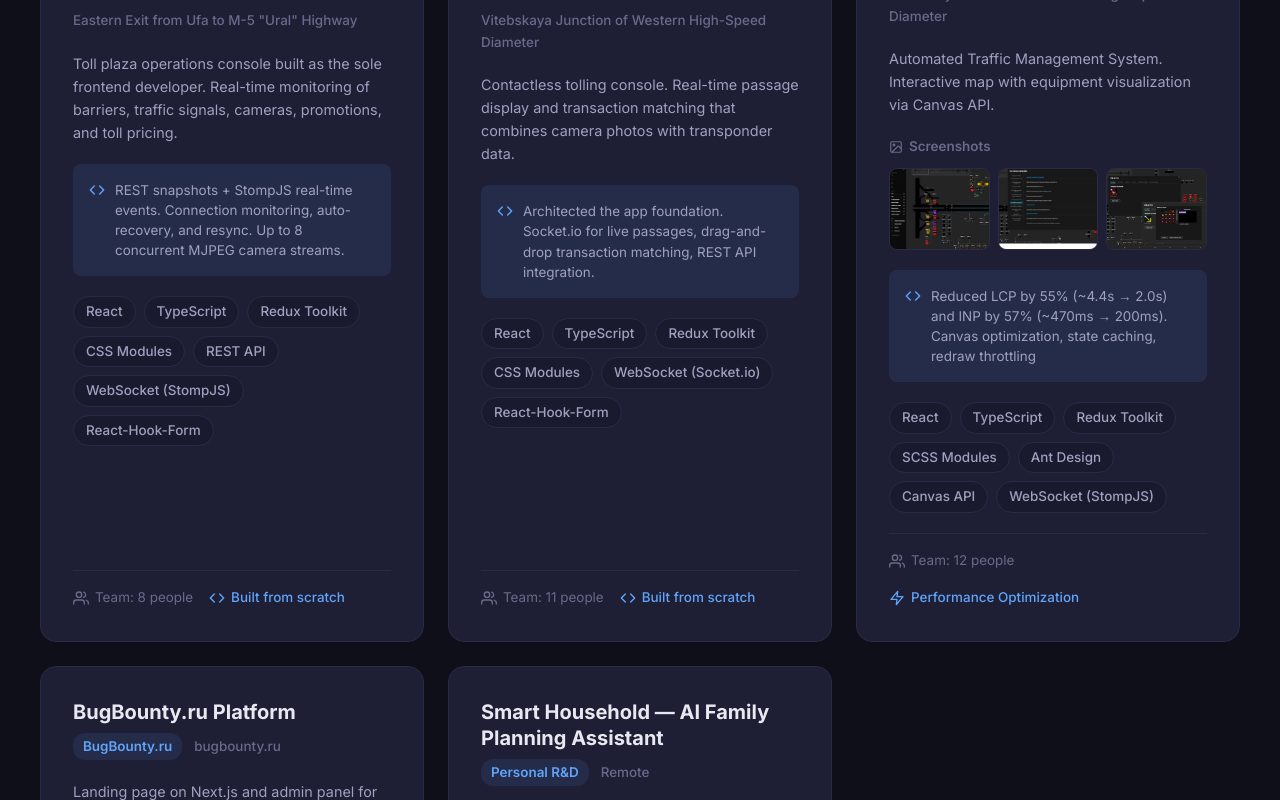
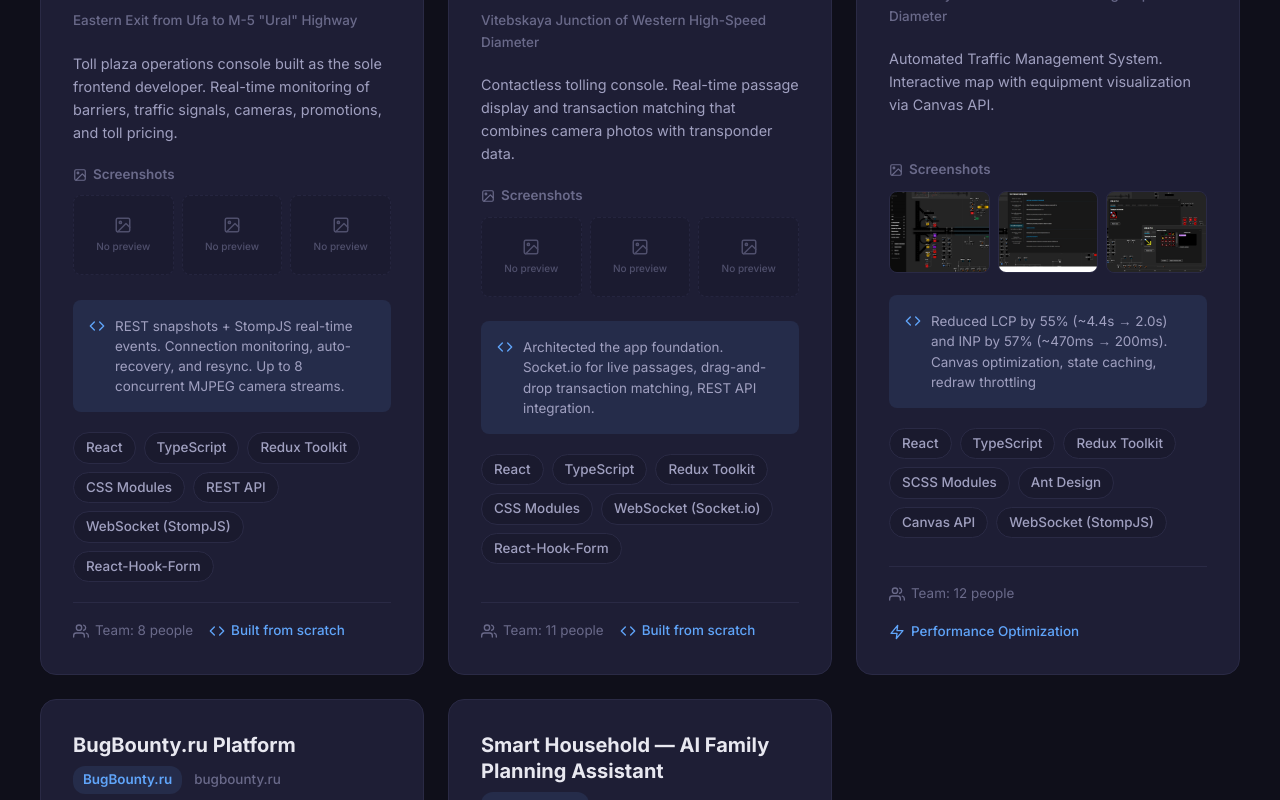
Before and after one commit to Thelifestyle88/nikolaenko, a Next.js app: page /en in a window 1280 px wide. Shown: the part 2240-3040 px from the top of the page. Built offline with nearby package versions, Linux system fonts and the light colour scheme.

Commit message:
rework cards

```diff
--- a/messages/en.json
+++ b/messages/en.json
@@ -32,6 +32,7 @@
     "team": "Team: {count} people",
     "builtFromScratch": "Built from scratch",
     "screenshots": "Screenshots",
+    "noScreenshots": "No preview",
     "project1": {
       "title": "Toll Booth Dispatcher Workstation",
       "company": "PUSK LLC",
--- a/messages/ru.json
+++ b/messages/ru.json
@@ -32,6 +32,7 @@
     "team": "Команда: {count} человек",
     "builtFromScratch": "Разработано с нуля",
     "screenshots": "Скриншоты",
+    "noScreenshots": "Нет превью",
     "project1": {
       "title": "АРМ диспетчера пропускного пункта",
       "company": "ООО «ПУСК»",
--- a/src/components/Projects/Projects.module.css
+++ b/src/components/Projects/Projects.module.css
@@ -2,6 +2,7 @@
   display: grid;
   grid-template-columns: repeat(auto-fill, minmax(clamp(280px, 24vw + 80px, 350px), 1fr));
   gap: var(--space-gap-md);
+  align-items: stretch;
 }
 
 .card {
@@ -11,6 +12,7 @@
   padding: clamp(20px, 2.5vw + 4px, 32px);
   display: flex;
   flex-direction: column;
+  height: 100%;
   gap: clamp(14px, 1.5vw + 4px, 20px);
   transition: transform var(--transition), box-shadow var(--transition), background var(--transition);
   position: relative;
@@ -53,6 +55,7 @@
   display: flex;
   flex-direction: column;
   gap: 8px;
+  min-height: 5.5rem;
 }
 
 .cardTitle {
@@ -89,6 +92,7 @@
   font-size: var(--fs-small);
   color: var(--text-secondary);
   line-height: 1.6;
+  min-height: 6.4em;
 }
 
 /* ===== Screenshots ===== */
@@ -96,6 +100,7 @@
   display: flex;
   flex-direction: column;
   gap: 10px;
+  min-height: 7.25rem;
 }
 
 .screenshotsLabel {
@@ -137,6 +142,24 @@
   display: block;
 }
 
+.screenshotPlaceholder {
+  display: flex;
+  flex-direction: column;
+  align-items: center;
+  justify-content: center;
+  gap: 4px;
+  min-height: clamp(50px, 6vw + 20px, 80px);
+  border-radius: var(--radius-sm);
+  border: 1px dashed var(--border);
+  background: var(--bg-secondary);
+  color: var(--text-muted);
+  font-size: 0.625rem;
+  font-weight: 500;
+  text-align: center;
+  padding: 4px;
+  opacity: 0.65;
+}
+
 /* ===== Highlights ===== */
 .highlights {
   display: flex;
@@ -145,6 +168,7 @@
   background: var(--accent-light);
   border-radius: var(--radius-sm);
   align-items: flex-start;
+  min-height: 5.5rem;
 }
 
 .highlightIcon {
@@ -163,6 +187,8 @@
   display: flex;
   flex-wrap: wrap;
   gap: 8px;
+  align-content: flex-start;
+  min-height: 4.75rem;
 }
 
 .techBadge {
@@ -183,6 +209,8 @@
   padding-top: var(--space-gap-sm);
   border-top: 1px solid var(--border);
   margin-top: auto;
+  min-height: 2.5rem;
+  align-items: center;
 }
 
 .metaItem {
--- a/src/components/Projects/Projects.tsx
+++ b/src/components/Projects/Projects.tsx
@@ -18,6 +18,8 @@ type ProjectData = {
   techStack: string[];
   screenshots?: string[];
 };
+
+const SCREENSHOT_SLOTS = 3;
 
 const projects: ProjectData[] = [
   {
@@ -227,14 +229,17 @@ export function Projects() {
               {t(`${project.key}.description`)}
             </p>
 
-            {project.screenshots && project.screenshots.length > 0 && (
             <div className={styles.screenshotsSection}>
               <p className={styles.screenshotsLabel}>
                 <FiImage size={14} />
                 {t('screenshots')}
               </p>
               <div className={styles.screenshotsGrid}>
-                  {project.screenshots.map((src, i) => (
+                {Array.from({ length: SCREENSHOT_SLOTS }, (_, i) => {
+                  const src = project.screenshots?.[i];
+
+                  if (src) {
+                    return (
                       <button
                         key={src}
                         className={styles.screenshotThumb}
@@ -249,10 +254,22 @@ export function Projects() {
                           className={styles.screenshotImg}
                         />
                       </button>
-                  ))}
+                    );
+                  }
+
+                  return (
+                    <div
+                      key={`placeholder-${project.key}-${i}`}
+                      className={styles.screenshotPlaceholder}
+                      aria-label={t('noScreenshots')}
+                    >
+                      <FiImage size={18} />
+                      <span>{t('noScreenshots')}</span>
+                    </div>
+                  );
+                })}
               </div>
             </div>
-            )}
 
             <div className={styles.highlights}>
               <FiCode className={styles.highlightIcon} />
```
Lines whose indentation alone changed are shown as unchanged.
